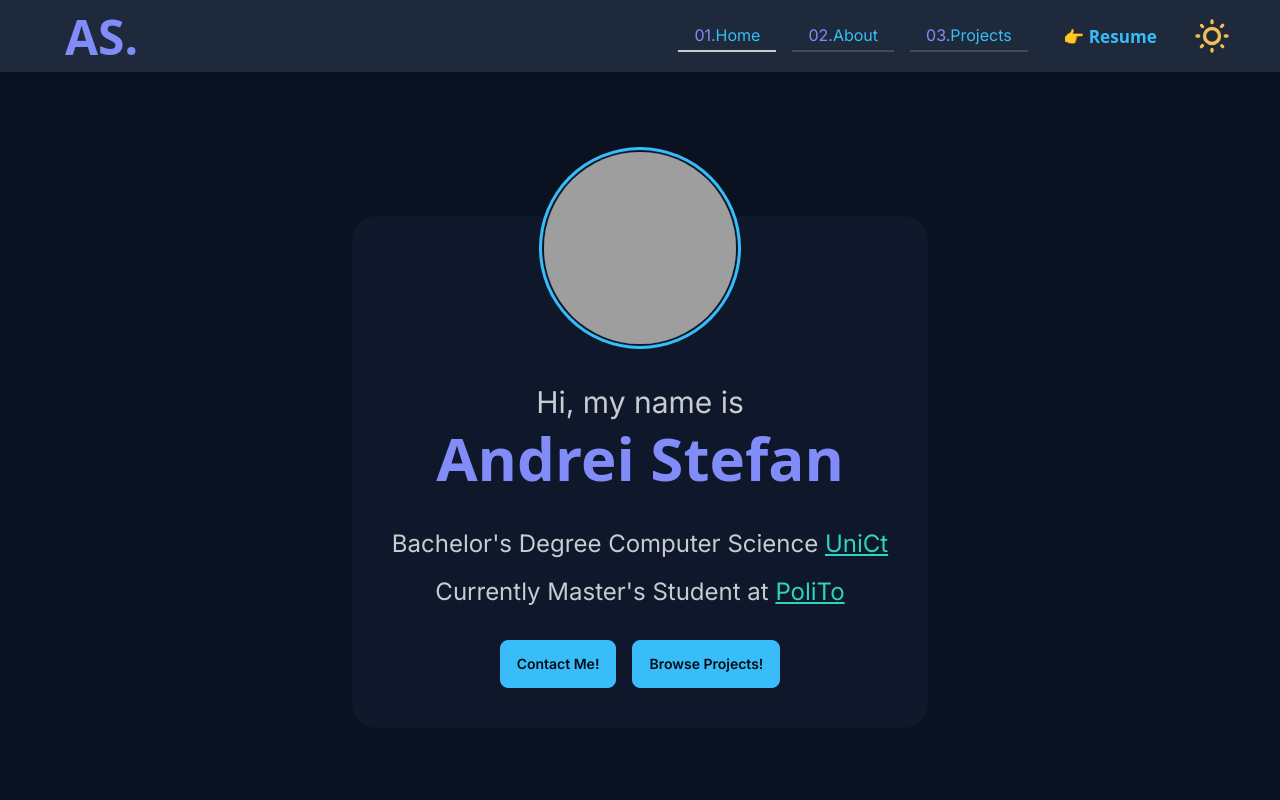
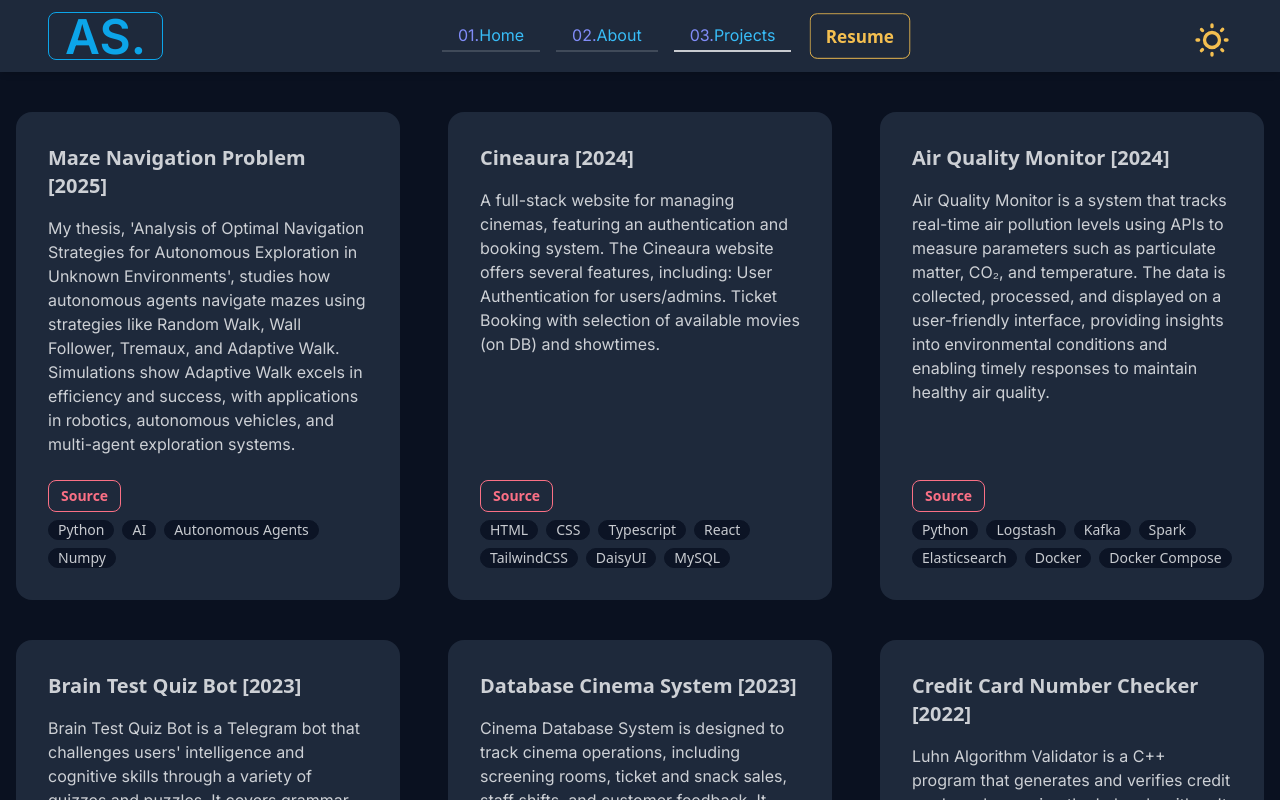
Before and after one commit to Picred/picred.github.io, a React (Vite) app: page / in a window 1280 px wide. Both pictures are taken after a click on the button "Browse Projects!". Shown: the top 800 px of the page. Built offline with nearby package versions, Linux system fonts and the light colour scheme; grey boxes are pictures that could not be loaded.

Commit message:
feat: Projects Page

```diff
--- a/src/components/Navbar.tsx
+++ b/src/components/Navbar.tsx
@@ -12,8 +12,8 @@ export const Navbar = () => {
 
     return (
         <nav className="sticky top-0 z-50 w-full px-3 lg:px-12 py-3 bg-neutral backdrop-blur-md flex items-end justify-between shadow-md">
-            <button className="btn btn-ghost text-4xl lg:text-5xl text-secondary" onClick = {() => {handleChange("Home")}}>
-                AS.
+            <button className="btn btn-outline btn-info text-4xl lg:text-5xl text-secondary" onClick = {() => {handleChange("Home")}}>
+                <p>AS.</p>
             </button>
 
             {/* Desktop Tabs */}
@@ -30,14 +30,15 @@ export const Navbar = () => {
                     <span className="text-primary">Projects</span>
                 </p>
 
-                <button className="text-primary font-semibold btn btn-ghost text-lg">👉 Resume</button>
+                <button className="text-primary font-semibold btn btn-outline btn-warning text-lg">Resume</button>
 
-                <ThemeSwitcher />
             </div>
+
+            <ThemeSwitcher />
 
             {/* Mobile Dropdown */}
             <div className="flex flex-row lg:hidden">
-                <ThemeSwitcher />
+                {/* <ThemeSwitcher /> */}
 
                 <div className="lg:hidden dropdown dropdown-end z-50">
                     <label tabIndex={0} className="btn btn-ghost btn-circle">
--- /dev/null
+++ b/src/components/ProjectCard.tsx
@@ -0,0 +1,29 @@
+import { ProjectType } from "../types/ProjectType";
+
+export const ProjectCard = ({ title, description, techStack, link }: ProjectType) => {
+  return (
+    <div className="card bg-neutral text-neutral-content w-full lg:w-96 flex flex-col">
+      <div className="card-body">
+        <h2 className="card-title text-lg lg:text-xl font-bold">{title}</h2>
+
+        <p className="text-sm lg:text-base mt-2">{description}</p>
+
+        <div className="card-actions flex flex-col sm:flex-row flex-wrap justify-between items-start mt-4 gap-2">
+          {link && (
+            <a href={link} target="_blank" rel="noopener noreferrer" className="btn btn-error btn-outline btn-sm">
+              Source
+            </a>
+          )}
+
+          <div className="flex flex-wrap gap-2">
+            {techStack.split(", ").map((tech, idx) => (
+              <span key={idx} className="badge badge-ghost text-xs sm:text-sm">
+                {tech}
+              </span>
+            ))}
+          </div>
+        </div>
+      </div>
+    </div>
+  );
+};
--- a/src/components/Root.tsx
+++ b/src/components/Root.tsx
@@ -11,9 +11,10 @@ export const Root = () => {
 
 
     return (
-        <div className="bg-base-300">
+        <div className="bg-base-300 min-h-screen flex flex-col">
             <Navbar/>
 
+        <div className="flex-1">
             {activeTab == "Home" &&(
                 <Home/>
             )}
@@ -25,7 +26,7 @@ export const Root = () => {
             {activeTab == "Projects" &&(
                 <Projects/>
             )}
-
+        </div>
             <Footer/>
         </div>
     )
--- /dev/null
+++ b/src/data/projects.json
@@ -0,0 +1,46 @@
+{
+    "projects": [
+        {
+            "name": "Maze Navigation Problem [2025]",
+            "description": "My thesis, 'Analysis of Optimal Navigation Strategies for Autonomous Exploration in Unknown Environments', studies how autonomous agents navigate mazes using strategies like Random Walk, Wall Follower, Tremaux, and Adaptive Walk. Simulations show Adaptive Walk excels in efficiency and success, with applications in robotics, autonomous vehicles, and multi-agent exploration systems.",
+            "link": "https://github.com/Picred/maze-navigation",
+            "techStack": "Python, AI, Autonomous Agents, Numpy"
+        },
+        {
+            "name": "Cineaura [2024]",
+            "description": "A full-stack website for managing cinemas, featuring an authentication and booking system. The Cineaura website offers several features, including:\nUser Authentication for users/admins. Ticket Booking with selection of available movies (on DB) and showtimes.",
+            "link": "https://github.com/Picred/cineaura",
+            "techStack": "HTML, CSS, Typescript, React, TailwindCSS, DaisyUI, MySQL"
+        },
+        {
+            "name": "Air Quality Monitor [2024]",
+            "description": "Air Quality Monitor is a system that tracks real-time air pollution levels using APIs to measure parameters such as particulate matter, CO₂, and temperature. The data is collected, processed, and displayed on a user-friendly interface, providing insights into environmental conditions and enabling timely responses to maintain healthy air quality.",
+            "link": "https://github.com/Picred/air-quality-monitor",
+            "techStack": "Python, Logstash, Kafka, Spark, Elasticsearch, Docker, Docker Compose"
+        },
+        {
+            "name": "Brain Test Quiz Bot [2023]",
+            "description": "Brain Test Quiz Bot is a Telegram bot that challenges users' intelligence and cognitive skills through a variety of quizzes and puzzles. It covers grammar, logic, math, and general knowledge, offering three difficulty levels with timers: Easy (10s), Medium (7s), and Hard (5s), providing a fun and engaging learning experience.",
+            "link": "https://github.com/Picred/brain-test-bot",
+            "techStack": "Python, Unit Tests"
+        },
+        {
+            "name": "Database Cinema System [2023]",
+            "description": "Cinema Database System is designed to track cinema operations, including screening rooms, ticket and snack sales, staff shifts, and customer feedback. It ensures seat availability, manages sales transactions, updates snack pricing, and calculates daily revenue. The system also stores film details and aggregates anonymous reviews for informed movie selection.",
+            "link": "https://github.com/Picred/cinema-database",
+            "techStack": "MySQL"
+        },
+        {
+            "name": "Credit Card Number Checker [2022]",
+            "description": "Luhn Algorithm Validator is a C++ program that generates and verifies credit card numbers using the Luhn algorithm. It validates user-input numbers, handles exceptions gracefully, and optionally creates random numbers to test correctness. This project demonstrates algorithm implementation, input validation, and practical error handling in C++.",
+            "link": "https://github.com/Picred/ccn-check/tree/main",
+            "techStack": "C++"
+        },
+        {
+            "name": "Hangman Game [2022]",
+            "description": "Hangman Game is a Python-based interactive word-guessing game. Users try to reveal a hidden word by selecting letters, with a limited number of lives. The program handles input validation, dynamically updates the word display, and selects random words from a list, offering an engaging command-line gaming experience.",
+            "link": "https://github.com/Picred/hangman-game",
+            "techStack": "Python"
+        }
+    ]
+}
--- a/src/pages/Home.tsx
+++ b/src/pages/Home.tsx
@@ -1,6 +1,11 @@
+import { useStore } from "zustand";
+import { infoStore } from "../store/infoStore"
+
 export const Home = () => {
+    const { update } = useStore(infoStore);
+
     return (
-        <div className="hero bg-transparent h-screen px-4 lg:px-12 w-full h-full">
+        <div className="hero bg-transparent px-4 lg:px-12 w-full min-h-screen">
             <div className="hero-content flex flex-col items-center gap-8">
 
                 <div className="relative flex flex-col text-center w-full max-w-3xl p-4 lg:p-10 bg-base-100 rounded-3xl">
@@ -31,7 +36,7 @@ export const Home = () => {
                                 <p className="text-primary-content">Contact Me!</p>
                             </button>
 
-                            <button className="btn btn-primary w-full lg:w-auto">
+                            <button className="btn btn-primary w-full lg:w-auto" onClick={() => update("Projects")}>
                                 <p className="text-primary-content">Browse Projects!</p>
                             </button>
                         </div>
--- a/src/pages/Projects.tsx
+++ b/src/pages/Projects.tsx
@@ -1,6 +1,18 @@
+import { ProjectCard } from "../components/ProjectCard";
+import projectsData from "../data/projects.json"; // Assicurati che TypeScript accetti i json import
+
 export const Projects = () => {
-    return (
-        <>
-        </>
-    )
-}
+  return (
+    <div className="container flex lg:flex-row flex-col flex-wrap lg:mx-auto mx-auto px-4 my-10 lg:max-w-screen lg:gap-10 gap-5 justify-between">
+      {projectsData.projects.map((project, idx) => (
+        <ProjectCard
+          key={idx}
+          title={project.name}
+          description={project.description}
+          techStack={project.techStack}
+          link={project.link}
+        />
+      ))}
+    </div>
+  );
+};
--- /dev/null
+++ b/src/types/ProjectType.ts
@@ -0,0 +1,6 @@
+export type ProjectType = {
+    title: string;
+    description: string;
+    techStack: string;
+    link?: string;
+}
```
